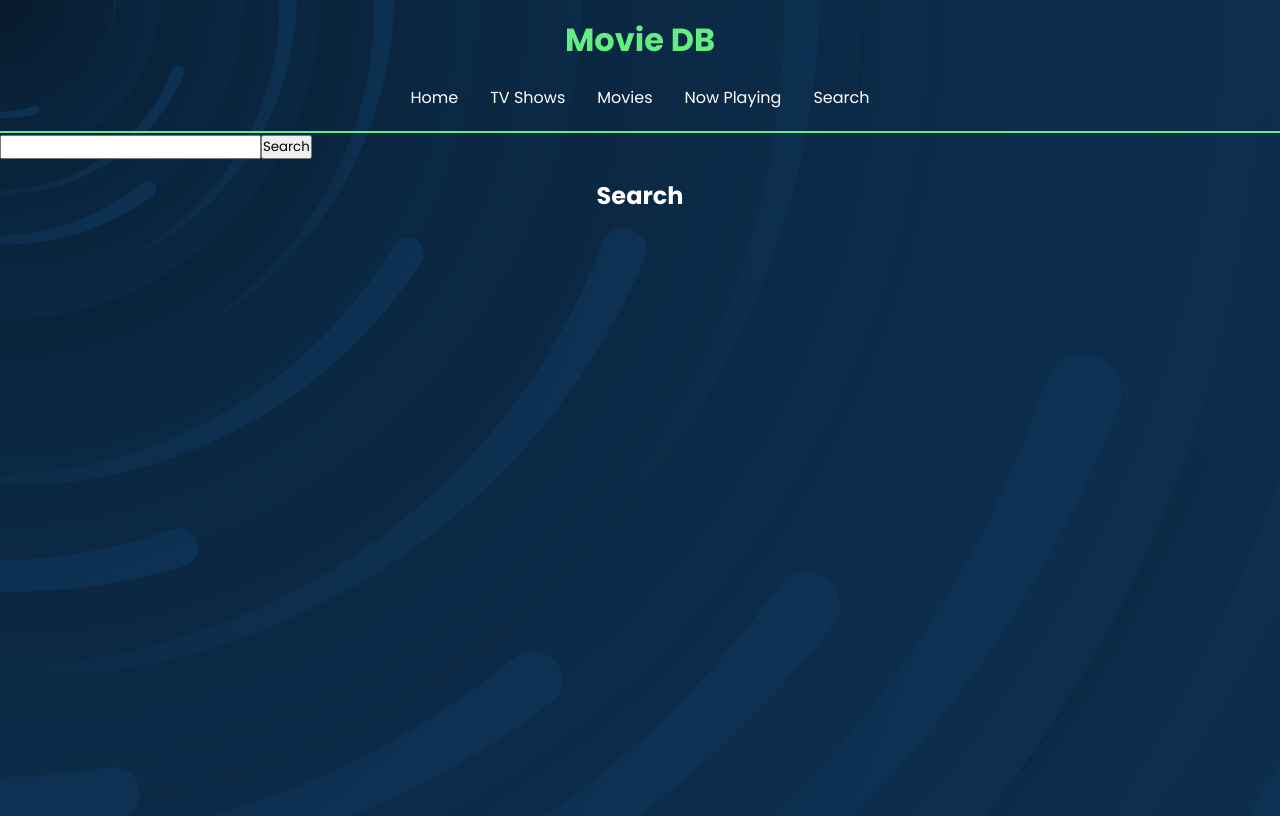
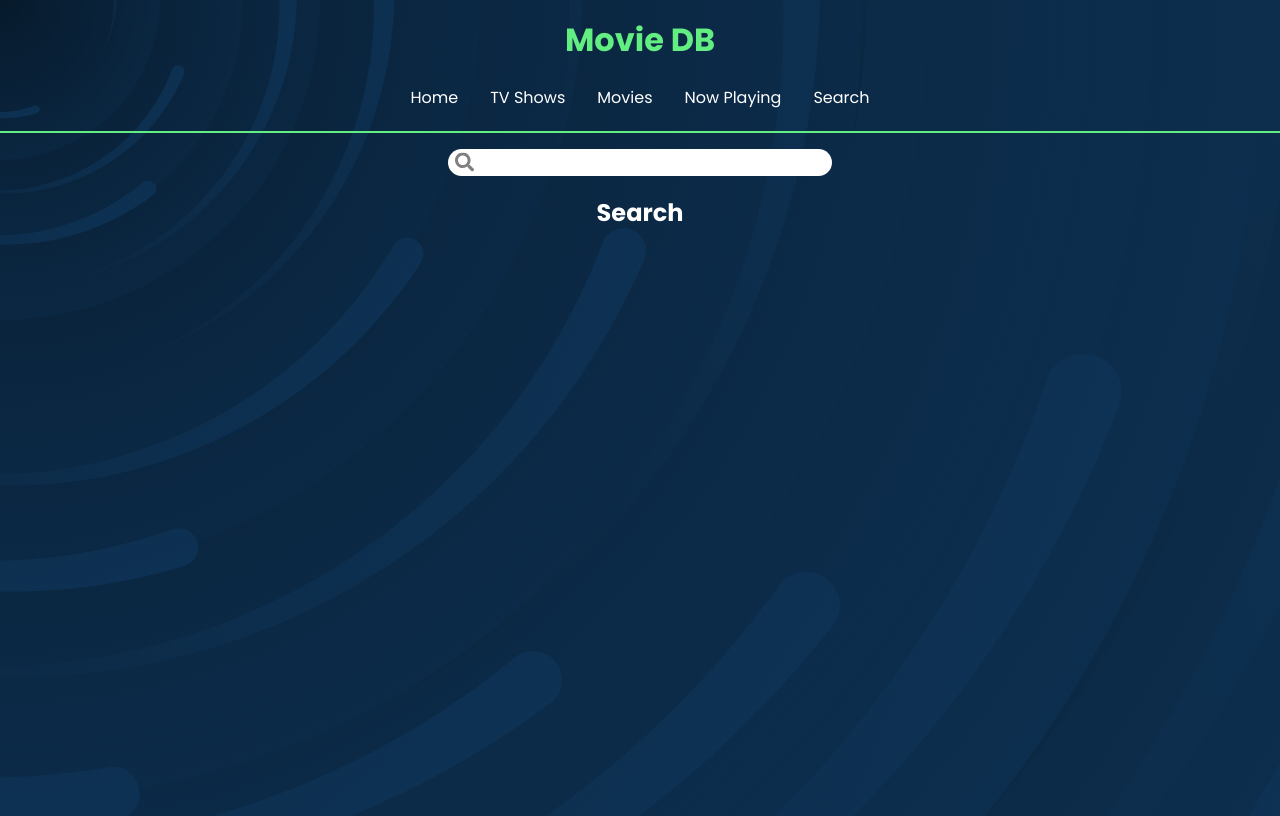
Before and after one commit to ricardonyc/movie-db, a React (Create React App) app: page /search in a window 1280 px wide. Built offline with nearby package versions, Linux system fonts and the light colour scheme.

Commit message:
edited search page

```diff
--- a/src/components/BigCard.jsx
+++ b/src/components/BigCard.jsx
@@ -33,6 +33,15 @@ function BigCard(props) {
     }
   }
 
+
+  let type_of_media;
+  // checking media type
+  if(media_type === undefined || media_type === 'movie'){
+    type_of_media = 'Movie'
+  } else  {
+    type_of_media = 'TV'
+  }
+
   const imgUrl = `https://image.tmdb.org/t/p/original${poster_path}`;
 
   return (
@@ -40,7 +49,7 @@ function BigCard(props) {
       <img src={imgUrl} alt="" />
       <div className="movie--info">
         <h1 className="title">
-          {title ? title : name} ({media_type ? "TV" : "Movie"}){" "}
+          {title ? title : name} ({type_of_media}){" "}
         </h1>
         <p className="overview">{overview}</p>
 
--- a/src/components/Card.jsx
+++ b/src/components/Card.jsx
@@ -13,11 +13,13 @@ function Card({ info }) {
     vote_average,
     vote_count,
     release_date,
-    id: movie_id,
+    id,
     genre_ids,
     media_type,
     first_air_date,
   } = info;
+
+  console.log(info)
 
   const imgUrl = `https://image.tmdb.org/t/p/original${poster_path}`;
 
@@ -26,18 +28,13 @@ function Card({ info }) {
       vote_average >= 8 ? "#62ee81" : vote_average >= 7 ? "#FFA212" : "#FF2222",
   };
 
-
-  // const setMedia = () => {
-
-  // }
-
   return (
     <Link
-      to={`${movie_id}`}
+      to={`${id}`}
       className="link"
       onClick={() =>
         setMedia({
-          movie_id,
+          id,
           title,
           name,
           overview,
@@ -52,7 +49,14 @@ function Card({ info }) {
       }
     >
       <div className="movie--card">
-        <img src={imgUrl} alt="" />
+        {poster_path ? (
+          <img src={imgUrl} alt="" />
+        ) : (
+          <img
+            src="https://upload.wikimedia.org/wikipedia/commons/thumb/6/65/No-Image-Placeholder.svg/1200px-No-Image-Placeholder.svg.png"
+            alt="NOT FOUND"
+          />
+        )}
         <p className="rating" style={ratingColor}>
           {vote_average}
         </p>
--- a/src/components/MoviePage.jsx
+++ b/src/components/MoviePage.jsx
@@ -11,37 +11,39 @@ function MoviePage(props) {
   const { recommendations, media, setRecommendations, cast, setCast } =
     useContext(RecommendationsContext);
 
-  const { movie_id, media_type } = media;
+  const { id, media_type } = media;
   const [visible, setVisible] = useState(5);
 
   const showMoreItems = () => {
     setVisible((prev) => prev + 5);
   };
 
+  console.log(id)
+
   const fetchMovieRecommendations = async () => {
     const { data } = await axios.get(
-      `https://api.themoviedb.org/3/movie/${movie_id}/recommendations?api_key=${process.env.REACT_APP_TMDB_KEY}&language=en-US&page=1`
+      `https://api.themoviedb.org/3/movie/${id}/recommendations?api_key=${process.env.REACT_APP_TMDB_KEY}&language=en-US&page=1`
     );
     setRecommendations(data.results);
   };
 
   const fetchTvRecommendations = async () => {
     const { data } = await axios.get(
-      `https://api.themoviedb.org/3/tv/${movie_id}/similar?api_key=${process.env.REACT_APP_TMDB_KEY}&language=en-US&page=1`
+      `https://api.themoviedb.org/3/tv/${id}/similar?api_key=${process.env.REACT_APP_TMDB_KEY}&language=en-US&page=1`
     );
     setRecommendations(data.results);
   };
 
   const fetchCast = async () => {
     const { data } = await axios.get(
-      `https://api.themoviedb.org/3/movie/${movie_id}/credits?api_key=${process.env.REACT_APP_TMDB_KEY}&language=en-US`
+      `https://api.themoviedb.org/3/movie/${id}/credits?api_key=${process.env.REACT_APP_TMDB_KEY}&language=en-US`
     );
     setCast(data.cast);
   };
 
   // if media_type is undefined, its a movie
   useEffect(() => {
-    if (media_type === undefined) {
+    if (media_type === undefined || media_type === 'movie') {
       fetchMovieRecommendations();
       fetchCast();
     } else {
@@ -57,12 +59,12 @@ function MoviePage(props) {
 
   return (
     <div className="moviepage--container">
-      <BigCard movieId={movie_id} mediaInfo={media} />
+      <BigCard movieId={id} mediaInfo={media} />
 
       <h3 className="cast--h3">Cast</h3>
       <div className="cast--cards__container">
         {cast.slice(0, visible).map((person) => (
-          <CastCards person={person} />
+          <CastCards key={person.cast_id} person={person} />
         ))}
 
       </div>
--- a/src/components/MoviePageCard.jsx
+++ b/src/components/MoviePageCard.jsx
@@ -10,8 +10,6 @@ function MoviePageCard(props) {
     poster_path,
     backdrop_path,
   } = props.info;
-
-  console.log(poster_path);
 
   const ratingColor = {
     backgroundColor:
--- a/src/components/Pages/Search.jsx
+++ b/src/components/Pages/Search.jsx
@@ -2,6 +2,7 @@ import React, { useState, useEffect } from "react";
 import Card from "../Card";
 import axios from "axios";
 import CircularProgress from "@mui/material/CircularProgress";
+import { FaSearch } from "react-icons/fa";
 
 function Search(props) {
   const [search, setSearch] = useState([]);
@@ -17,19 +18,24 @@ function Search(props) {
 
     setTimeout(() => {
       setLoading(false);
-      setResults(data.results);
+      data.results.length > 0
+        ? setResults(data.results)
+        : console.log("NOTHING FOUND!");
+      // setResults(data.results);
+      // console.log(data.results)
     }, 700);
   };
 
-  console.log(results);
-
-  // useEffect(() => {
-  //   fetchSearch();
-  //   setLoading(false);
-  // }, [search]);
+  // console.log(results)
 
   const searchHandler = (e) => {
     setSearch(e.target.value);
+  };
+
+  const enterPress = (e) => {
+    if (e.key === "Enter") {
+      fetchSearch();
+    }
   };
 
   const spinnerStyling = {
@@ -40,8 +46,16 @@ function Search(props) {
 
   return (
     <div className="card--container">
-      <input type="text" onChange={searchHandler} />
-      <button onClick={fetchSearch}>Search</button>
+      <div className="searchbar--container">
+        <input
+          className="search--bar"
+          type="text"
+          onChange={searchHandler}
+          onKeyPress={enterPress}
+        />
+        <FaSearch onClick={fetchSearch} className="search--icon" />
+      </div>
+      {/* <button onClick={fetchSearch}>Search</button> */}
       <h2 className="top--h2">Search</h2>
       <div className="card--section">
         {loading ? (
--- a/src/styles/style.css
+++ b/src/styles/style.css
@@ -78,6 +78,34 @@ a.link {
   max-width: 1400px;
   margin: auto;
   padding-bottom: 3rem;
+}
+
+.card--container .searchbar--container {
+  position: relative;
+  width: 30%;
+  margin: 1rem auto 0 auto;
+}
+
+.card--container .searchbar--container .search--icon {
+  cursor: pointer;
+  position: absolute;
+  top: 50%;
+  left: 7px;
+  -webkit-transform: translateY(-50%);
+          transform: translateY(-50%);
+  color: gray;
+  font-size: 1.2rem;
+}
+
+.card--container .searchbar--container .search--bar {
+  width: 100%;
+  border-radius: 15px;
+  padding: 0.2rem 0 0.2rem 2.2rem;
+  border: none;
+}
+
+.card--container .searchbar--container .search--bar:focus {
+  outline: none;
 }
 
 .card--container .top--h2 {
--- a/src/styles/style.scss
+++ b/src/styles/style.scss
@@ -70,6 +70,35 @@ a {
   max-width: 1400px;
   margin: auto;
   padding-bottom: 3rem;
+
+  .searchbar--container {
+    position: relative;
+    // display: inline;
+    width: 30%;
+    margin: 1rem auto 0 auto;
+
+    .search--icon {
+      cursor: pointer;
+      position: absolute;
+      top: 50%;
+      left: 7px;
+      transform: translateY(-50%);
+      color: gray;
+      font-size: 1.2rem;
+    }
+
+    .search--bar {
+      width: 100%;
+      border-radius: 15px;
+      padding: 0.2rem 0 0.2rem 2.2rem;
+      border: none;
+      ///////////////////////////////////////////////////////////////
+
+      &:focus {
+        outline: none;
+      }
+    }
+  }
 
   .top--h2 {
     color: white;
```
Also changed, not shown: src/components/Pages/Movies.jsx (+1 -7 lines), src/components/Pages/TvShows.jsx (line endings or trailing spaces), 1 other file (tests, documents, lock files or other folders).
